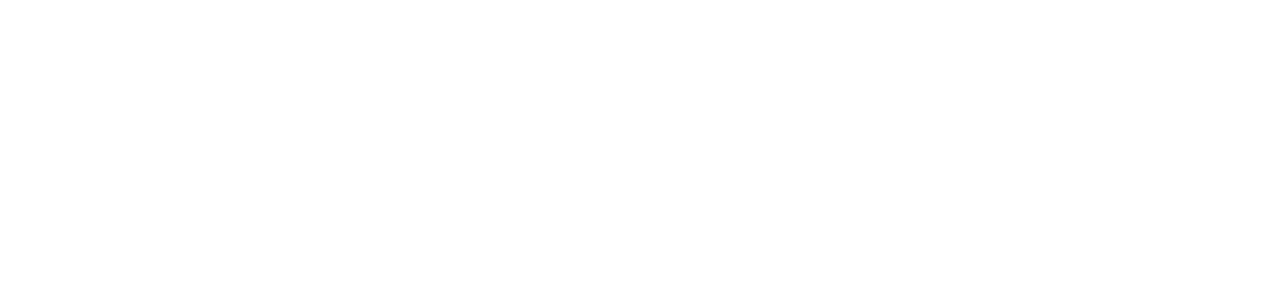
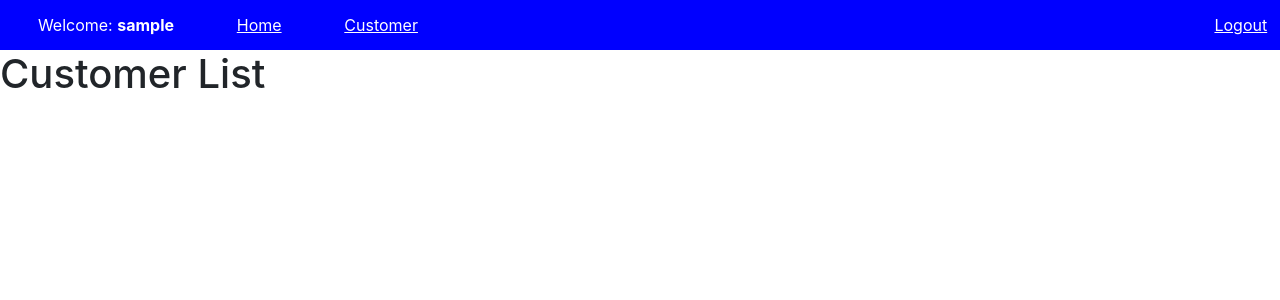
Before and after one commit to stephanygrace/signup-login_reactjs, a React (Create React App) app: page /customer in a window 1280 px wide. Before the commit this address had no page. Shown: the top 300 px of the page. Built offline with nearby package versions, Linux system fonts and the light colour scheme; sample sign-in values are in the browser's storage; the HTML template or start-up script is replaced by a standard one.

Commit message:
add validations

```diff
--- a/db.json
+++ b/db.json
@@ -9,7 +9,49 @@
       "phone": "",
       "country": "",
       "address": "",
+      "role": "admin",
       "gender": "male"
+    },
+    {
+      "id": "user",
+      "name": "user@mail.com",
+      "pass": "user",
+      "email": "user@mail.com",
+      "phone": "",
+      "country": "",
+      "address": "",
+      "role": "user",
+      "gender": "female"
+    }
+  ],
+  "roleaccess":[
+    {
+      "role": "admin",
+      "menu": "customer",
+      "haveadd": true,
+      "haveedit": true,
+      "havedelete": true
+    },
+    {
+      "role": "admin",
+      "menu": "supplier",
+      "haveadd": true,
+      "haveedit": true,
+      "havedelete": true
+    },
+    {
+      "role": "user",
+      "menu": "customer",
+      "haveadd": true,
+      "haveedit": true,
+      "havedelete": false
+    },
+    {
+      "role": "user1",
+      "menu": "customer",
+      "haveadd": false,
+      "haveedit": false,
+      "havedelete": false
     }
   ]
 }
--- a/src/App.js
+++ b/src/App.js
@@ -4,16 +4,20 @@ import Home from "./Home";
 import Registration from "./Register";
 import Login from "./Login";
 import { ToastContainer } from "react-toastify";
+import AppHeader from "./AppHeader";
+import Customer from "./Customer";
 
 function App() {
   return (
     <div className="App">
       <ToastContainer></ToastContainer>
       <BrowserRouter>
+        <AppHeader />
         <Routes>
           <Route path="/" element={<Home />}></Route>
           <Route path="/login" element={<Login />}></Route>
           <Route path="/register" element={<Registration />}></Route>
+          <Route path="/customer" element={<Customer />}></Route>
         </Routes>
       </BrowserRouter>
     </div>
--- /dev/null
+++ b/src/AppHeader.js
@@ -0,0 +1,48 @@
+import { useEffect, useState } from "react";
+import { Link, useLocation, useNavigate } from "react-router-dom";
+
+const AppHeader = () => {
+  const [displayusername, displayusernameupdate] = useState(null);
+  const [showmenu, showmenuupdate] = useState(false);
+
+  const navigate = useNavigate();
+  const location = useLocation();
+  useEffect(() => {
+    if (location.pathname === "/login" || location.pathname === "/register") {
+      showmenuupdate(false);
+    } else {
+      showmenuupdate(true);
+
+      let username = sessionStorage.getItem("username");
+      if (username === "" || username === null) {
+        navigate("/login");
+      } else {
+        displayusernameupdate(username);
+      }
+    }
+  }, [location, navigate]);
+
+  return (
+    <div>
+      {showmenu && (
+        <div className="header">
+          <span style={{ marginLeft: "2%" }}>
+            Welcome: <b>{displayusername}</b>
+          </span>
+          <Link to={"/"} style={{ color: "white", marginLeft: "5%" }}>
+            Home
+          </Link>
+          <Link to={"/customer"} style={{ color: "white", marginLeft: "5%" }}>
+            Customer
+          </Link>
+
+          <Link to={"/login"} style={{ color: "white", float: "right" }}>
+            Logout
+          </Link>
+        </div>
+      )}
+    </div>
+  );
+};
+
+export default AppHeader;
--- /dev/null
+++ b/src/Customer.js
@@ -0,0 +1,9 @@
+const Customer = () => {
+  return (
+    <div>
+      <h1>Customer List</h1>
+    </div>
+  );
+};
+
+export default Customer;
--- a/src/Home.js
+++ b/src/Home.js
@@ -1,25 +1,10 @@
 import { useEffect } from "react";
-import { Link, useNavigate } from "react-router-dom";
 
 const Home = () => {
-  const navigate = useNavigate();
-  useEffect(() => {
-    let username = sessionStorage.getItem("username");
-    if (username === "" || username === null) {
-      navigate("/login");
-    }
-  });
+  useEffect(() => {});
 
   return (
     <div>
-      <div className="header">
-        <Link to={"/"} style={{ color: "white" }}>
-          Home
-        </Link>
-        <Link to={"/login"} style={{ color: "white", float: "right" }}>
-          Logout
-        </Link>
-      </div>
       <h1 className="text-center" style={{ paddingTop: 50 }}>
         Welcome to the Zoo
       </h1>
```
